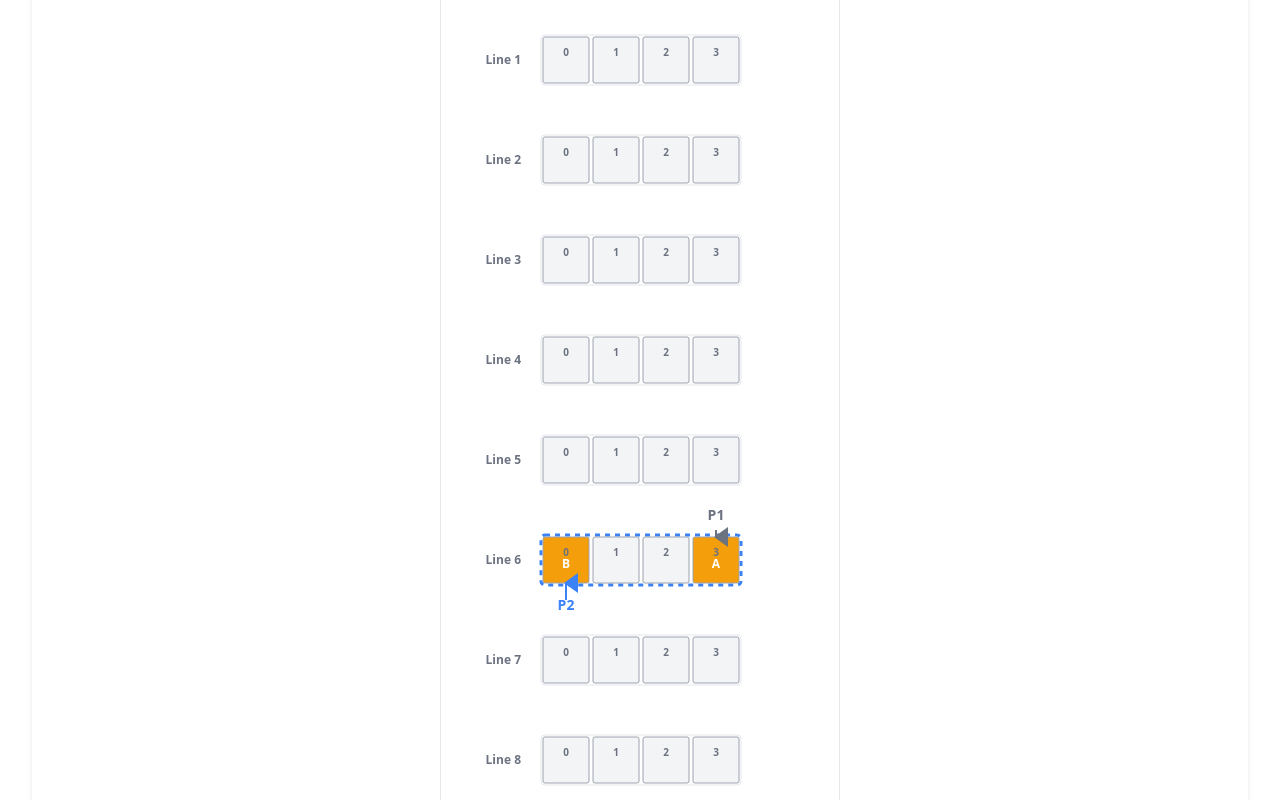
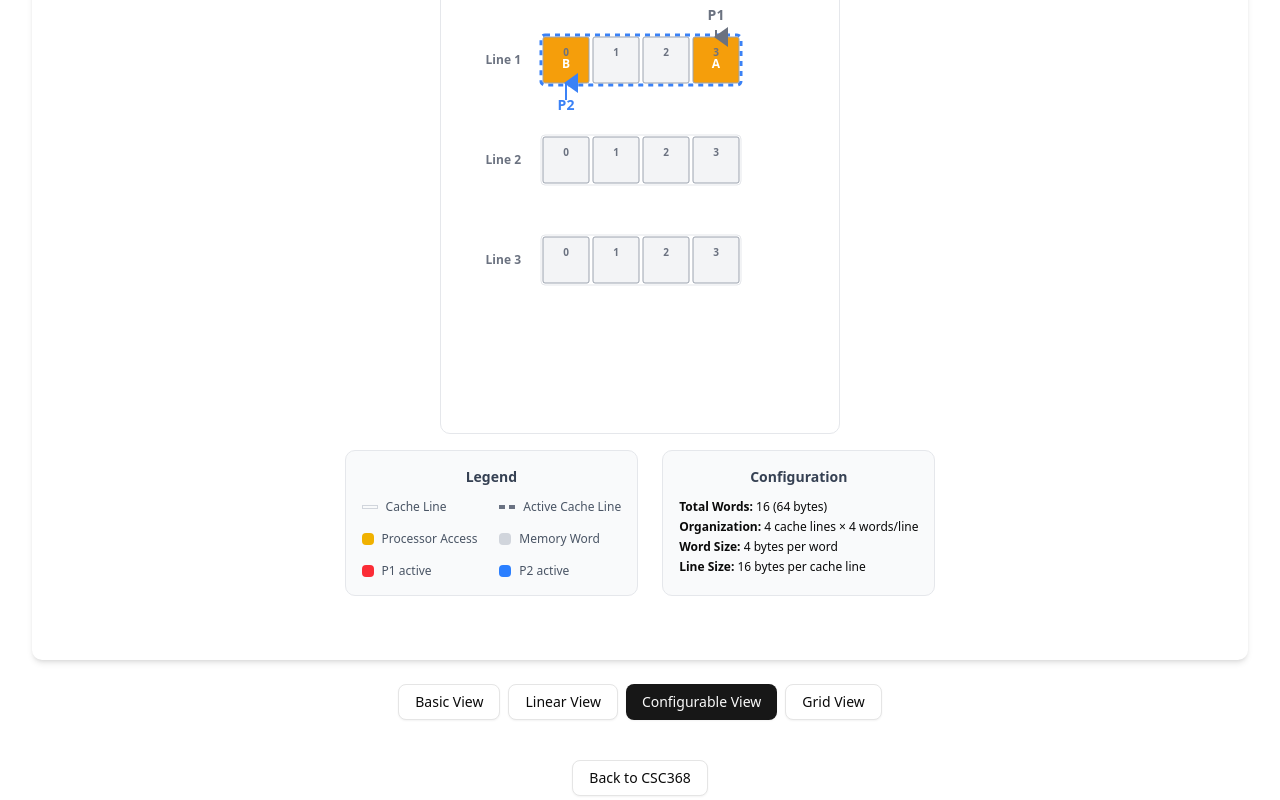
Before and after one commit to Goodr-Interactive/viz-computer-systems, a React (Vite) app: page /csc368/coherence in a window 1280 px wide. Both pictures are taken after a click on the button "Configurable View". Shown: the part 476-1276 px from the top of the page. Built offline with nearby package versions, Linux system fonts and the light colour scheme.

Commit message:
UI fixes for configurations, up to 16 words in configuration

```diff
--- a/src/pages/csc368/coherence/components/ConfigurableFalseSharingViz.tsx
+++ b/src/pages/csc368/coherence/components/ConfigurableFalseSharingViz.tsx
@@ -42,6 +42,16 @@ export const ConfigurableFalseSharingViz: React.FC = () => {
   // Create cache system
   const cacheSystem = new CacheSystem({ cacheSize, wordsPerLine, bytesPerWord });
   const metrics = cacheSystem.getMetrics();
+
+  // Filter out words per line options that would result in only 1 cache line
+  const getValidWordsPerLineOptions = () => {
+    return cacheConfig.wordsPerLineOptions.filter(option => {
+      const resultingLines = cacheSize / option.value;
+      return resultingLines > 1; // Ensure we have at least 2 cache lines
+    });
+  };
+
+  const validWordsPerLineOptions = getValidWordsPerLineOptions();
 
   const [randomConfig, setRandomConfig] = useState({
     line1Index: 2,
@@ -190,6 +200,18 @@ export const ConfigurableFalseSharingViz: React.FC = () => {
     randomizeConfiguration();
   }, [cacheSize, wordsPerLine, bytesPerWord, scenario]);
 
+  // Validate and reset wordsPerLine if it would result in only 1 cache line
+  useEffect(() => {
+    const validOptions = validWordsPerLineOptions.map(opt => opt.value);
+    if (!validOptions.includes(wordsPerLine)) {
+      // Reset to the smallest valid option (most cache lines)
+      const smallestValid = validOptions[0];
+      if (smallestValid) {
+        setWordsPerLine(smallestValid);
+      }
+    }
+  }, [cacheSize, validWordsPerLineOptions, wordsPerLine]);
+
   // Calculate dimensions
   const wordSize = Math.min(containerWidth / (metrics.wordsPerLine + 4), 50); // +4 for padding and labels
   const lineHeight = wordSize + 50; // Extra space between lines for P1 above and P2 below
@@ -263,7 +285,7 @@ export const ConfigurableFalseSharingViz: React.FC = () => {
               <SelectValue />
             </SelectTrigger>
             <SelectContent>
-              {cacheConfig.wordsPerLineOptions.map((option) => (
+              {validWordsPerLineOptions.map((option) => (
                 <SelectItem key={option.value} value={option.value.toString()}>
                   {option.label}
                 </SelectItem>
@@ -541,8 +563,9 @@ export const ConfigurableFalseSharingViz: React.FC = () => {
         </svg>
       </div>
 
-      {/* Legend */}
-      <div className="mb-6 flex justify-center">
+      {/* Legend and Configuration */}
+      <div className="mb-6 flex justify-center gap-6">
+        {/* Legend */}
         <div className="rounded-lg border border-gray-200 bg-gray-50 p-4">
           <h4 className="mb-3 text-center text-sm font-semibold text-gray-700">Legend</h4>
           <div className="grid grid-cols-2 gap-4 text-xs">
@@ -568,6 +591,43 @@ export const ConfigurableFalseSharingViz: React.FC = () => {
               <div className="h-3 w-3 rounded bg-gray-300"></div>
               <span className="text-gray-600">Memory Word</span>
             </div>
+            {scenario !== "no-sharing" && (
+              <>
+                <div className="flex items-center gap-2">
+                  <div className="h-3 w-3 rounded bg-red-500"></div>
+                  <span className="text-gray-600">P1 active</span>
+                </div>
+                <div className="flex items-center gap-2">
+                  <div className="h-3 w-3 rounded bg-blue-500"></div>
+                  <span className="text-gray-600">P2 active</span>
+                </div>
+              </>
+            )}
+            {scenario === "no-sharing" && (
+              <div className="flex items-center gap-2 col-span-2">
+                <div className="h-3 w-3 rounded bg-gray-500"></div>
+                <span className="text-gray-600">No coherence traffic</span>
+              </div>
+            )}
+          </div>
+        </div>
+
+        {/* Configuration Information */}
+        <div className="rounded-lg border border-gray-200 bg-gray-50 p-4">
+          <h4 className="mb-3 text-center text-sm font-semibold text-gray-700">Configuration</h4>
+          <div className="space-y-1 text-xs">
+            <div>
+              <strong>Total Words:</strong> {metrics.totalWords} ({metrics.totalBytes} bytes)
+            </div>
+            <div>
+              <strong>Organization:</strong> {metrics.totalLines} cache lines × {metrics.wordsPerLine} words/line
+            </div>
+            <div>
+              <strong>Word Size:</strong> {metrics.bytesPerWord} bytes per word
+            </div>
+            <div>
+              <strong>Line Size:</strong> {metrics.bytesPerLine} bytes per cache line
+            </div>
           </div>
         </div>
       </div>
--- a/src/pages/csc368/coherence/components/LinearFalseSharingViz.tsx
+++ b/src/pages/csc368/coherence/components/LinearFalseSharingViz.tsx
@@ -43,6 +43,16 @@ export const LinearFalseSharingViz: React.FC = () => {
   const WORDS_PER_LINE_OPTIONS = [2, 4, 8, 16];
   const BYTES_PER_WORD = 4;
   const TOTAL_LINES = TOTAL_WORDS / wordsPerLine;
+
+  // Filter out options that would result in only 1 cache line (for no-sharing scenarios)
+  const getValidWordsPerLineOptions = () => {
+    return WORDS_PER_LINE_OPTIONS.filter(option => {
+      const resultingLines = TOTAL_WORDS / option;
+      return resultingLines > 1; // Ensure we have at least 2 cache lines
+    });
+  };
+
+  const validWordsPerLineOptions = getValidWordsPerLineOptions();
 
   // Randomization function
   const randomizeConfiguration = () => {
@@ -180,6 +190,14 @@ export const LinearFalseSharingViz: React.FC = () => {
     randomizeConfiguration();
   }, [wordsPerLine, scenario]);
 
+  // Validate and reset wordsPerLine if it would result in only 1 cache line
+  useEffect(() => {
+    if (!validWordsPerLineOptions.includes(wordsPerLine)) {
+      // Reset to the largest valid option (most cache lines)
+      setWordsPerLine(validWordsPerLineOptions[0] || 4);
+    }
+  }, [validWordsPerLineOptions, wordsPerLine]);
+
   // Calculate dimensions
   const wordSize = Math.min(containerWidth / (wordsPerLine + 4), 50); // +4 for padding and labels
   const lineHeight = wordSize + 50; // Extra space between lines for P1 above and P2 below
@@ -230,7 +248,7 @@ export const LinearFalseSharingViz: React.FC = () => {
               <SelectValue />
             </SelectTrigger>
             <SelectContent>
-              {WORDS_PER_LINE_OPTIONS.map((option) => (
+              {validWordsPerLineOptions.map((option) => (
                 <SelectItem key={option} value={option.toString()}>
                   {option}
                 </SelectItem>
--- a/src/pages/csc368/coherence/components/SimpleFalseSharingViz.tsx
+++ b/src/pages/csc368/coherence/components/SimpleFalseSharingViz.tsx
@@ -215,7 +215,7 @@ export const SimpleFalseSharingViz: React.FC = () => {
           variant="secondary"
           className="text-sm font-semibold"
         >
-          Randomize Layout
+          Generate New Layout
         </Button>
       </div>
 
--- a/src/pages/csc368/coherence/components/config.ts
+++ b/src/pages/csc368/coherence/components/config.ts
@@ -10,6 +10,7 @@ import { CacheSize, WordsPerLine, BytesPerWord } from "./types";
 export const cacheConfig = {
   // Cache Size Options (in total words)
   cacheSizeOptions: [
+    { value: CacheSize.WORDS_16, label: "16 words" },
     { value: CacheSize.WORDS_32, label: "32 words" },
     { value: CacheSize.WORDS_64, label: "64 words" },
     { value: CacheSize.WORDS_128, label: "128 words" },
@@ -35,7 +36,7 @@ export const cacheConfig = {
 
   // Default Values
   defaults: {
-    cacheSize: CacheSize.WORDS_64,
+    cacheSize: CacheSize.WORDS_16,
     wordsPerLine: WordsPerLine.WORDS_4,
     bytesPerWord: BytesPerWord.BYTES_4,
   },
--- a/src/pages/csc368/coherence/components/types.ts
+++ b/src/pages/csc368/coherence/components/types.ts
@@ -1,5 +1,6 @@
 // Cache Configuration Types
 export enum CacheSize {
+  WORDS_16 = 16,
   WORDS_32 = 32,
   WORDS_64 = 64,
   WORDS_128 = 128,
```
